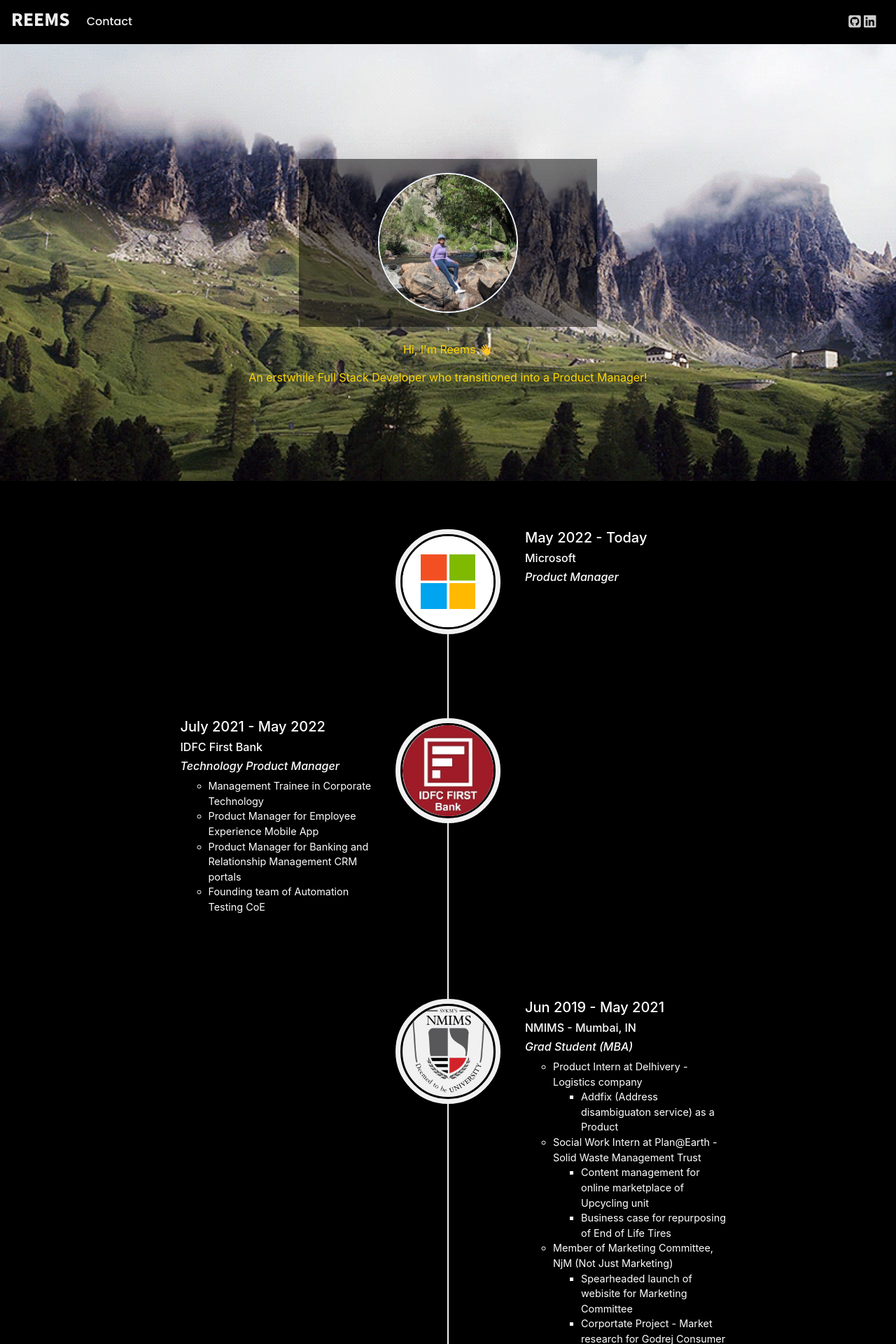
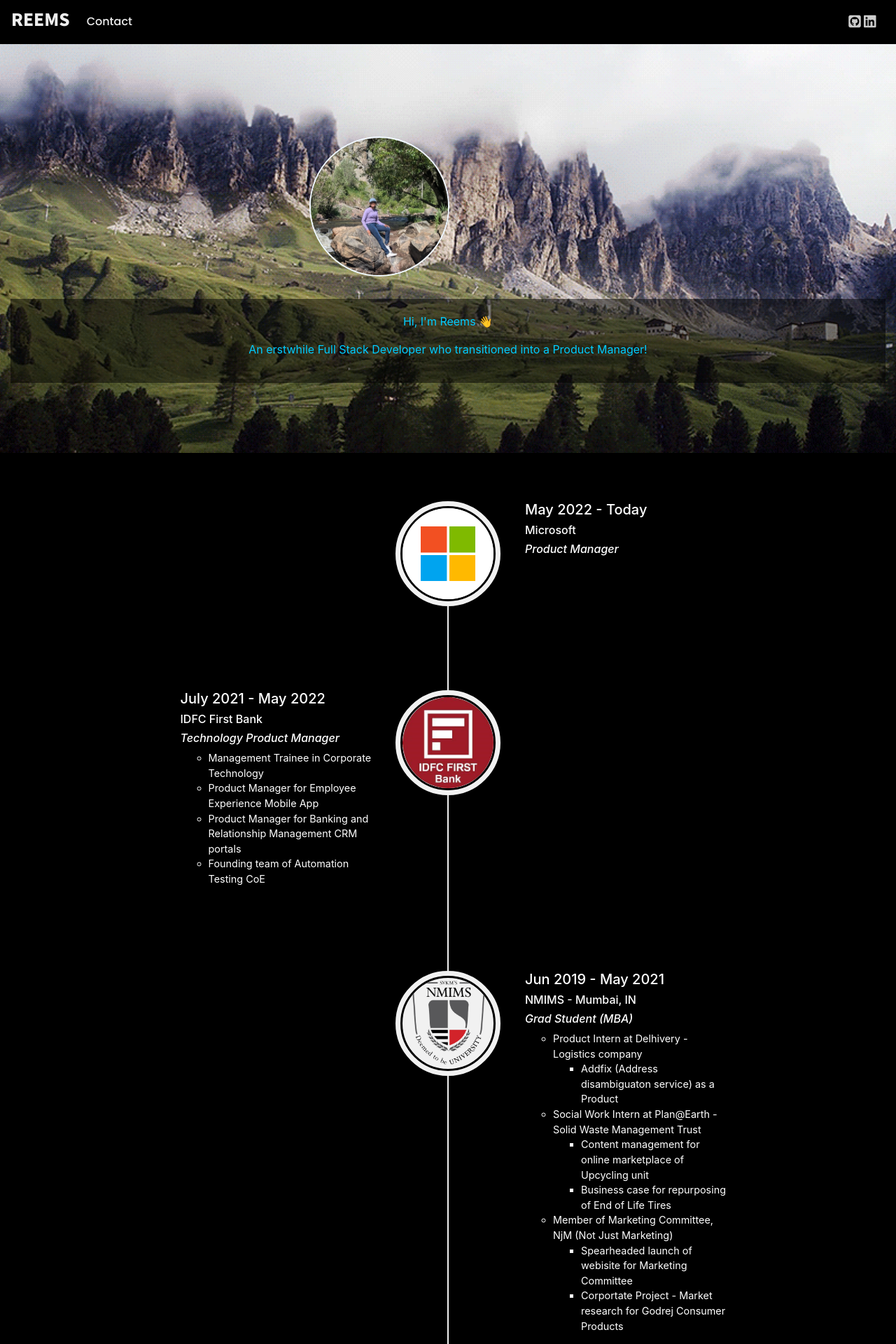
Before and after one commit to reemstk/reemstk.github.io, a Jekyll site: the page built from index.md, in a window 1280 px wide. Shown: the top 1920 px of the page at 70% size. Built offline with Jekyll 4.4.1, drawn with Linux system fonts in a browser that asks for light colours; nearby versions of some CDN libraries; comment, search, counter and statistics services are not loaded; our own code applies the rules of GitHub Pages for plain Markdown files.

Commit message:
Update header.html

```diff
--- a/_includes/header.html
+++ b/_includes/header.html
@@ -9,7 +9,7 @@
     <!-- dynamic text ends -->
     <!-- profile image begins-->
     <div class="row">
-      <div class="col-lg-4 col-md-4 col-sm-4 offset-lg-4 offset-md-4 offset-sm-4 profile-text">
+      <div class="col-lg-4 col-md-4 col-sm-4 offset-lg-4 offset-md-4 offset-sm-4">
         {% if site.animate %}
         <img src="{{ site.profile_image }}" class="img-me" alt="...">
         {% else %}
@@ -21,7 +21,7 @@
     </div>
     <!-- profile image ends -->
     <!-- content -->
-    <div class="card-body" style="text-align: center; color: gold; ">
+    <div class="card-body profile-text">
       <p>{{ site.welcome_line1 }}</p>
       <p>{{ site.welcome_line2 }}</p>
     </div>
```
